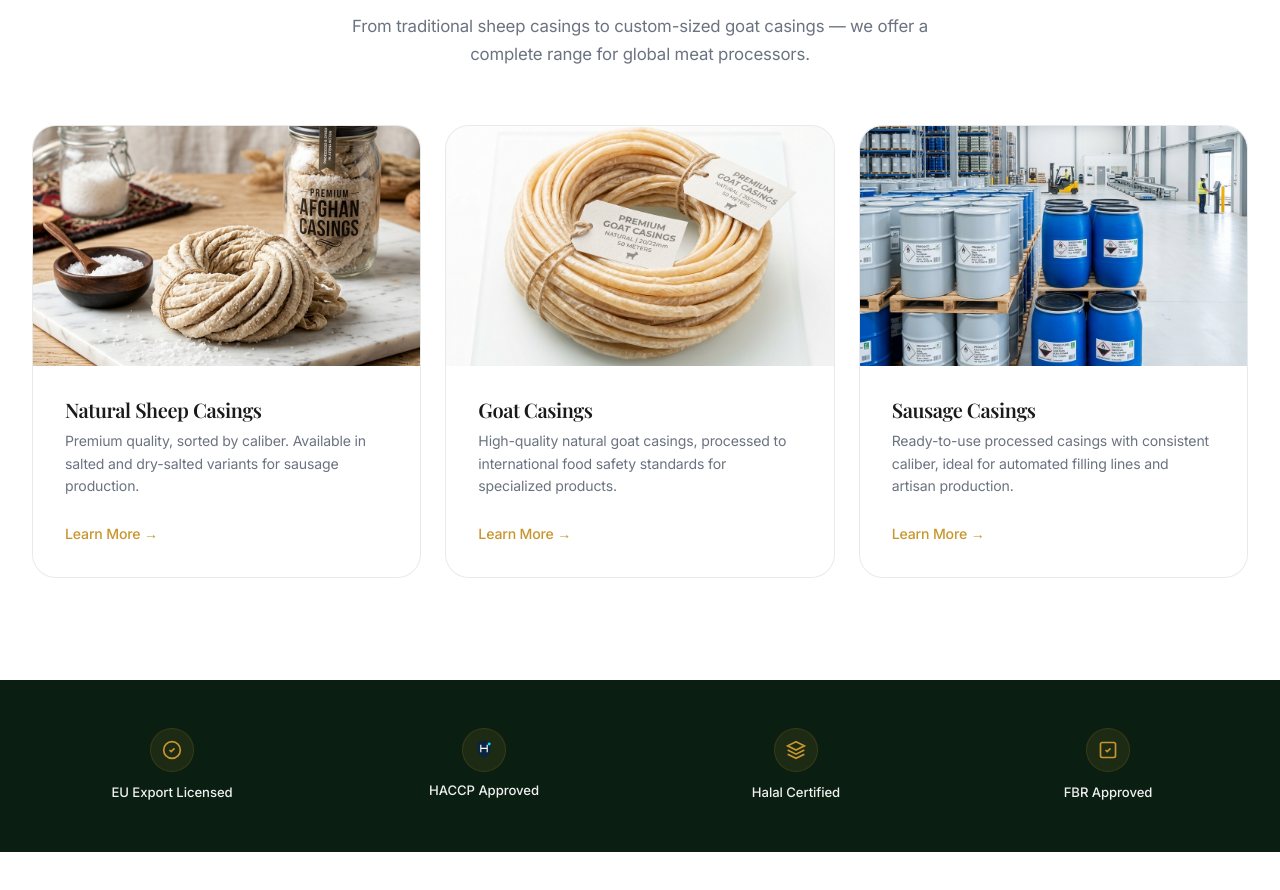
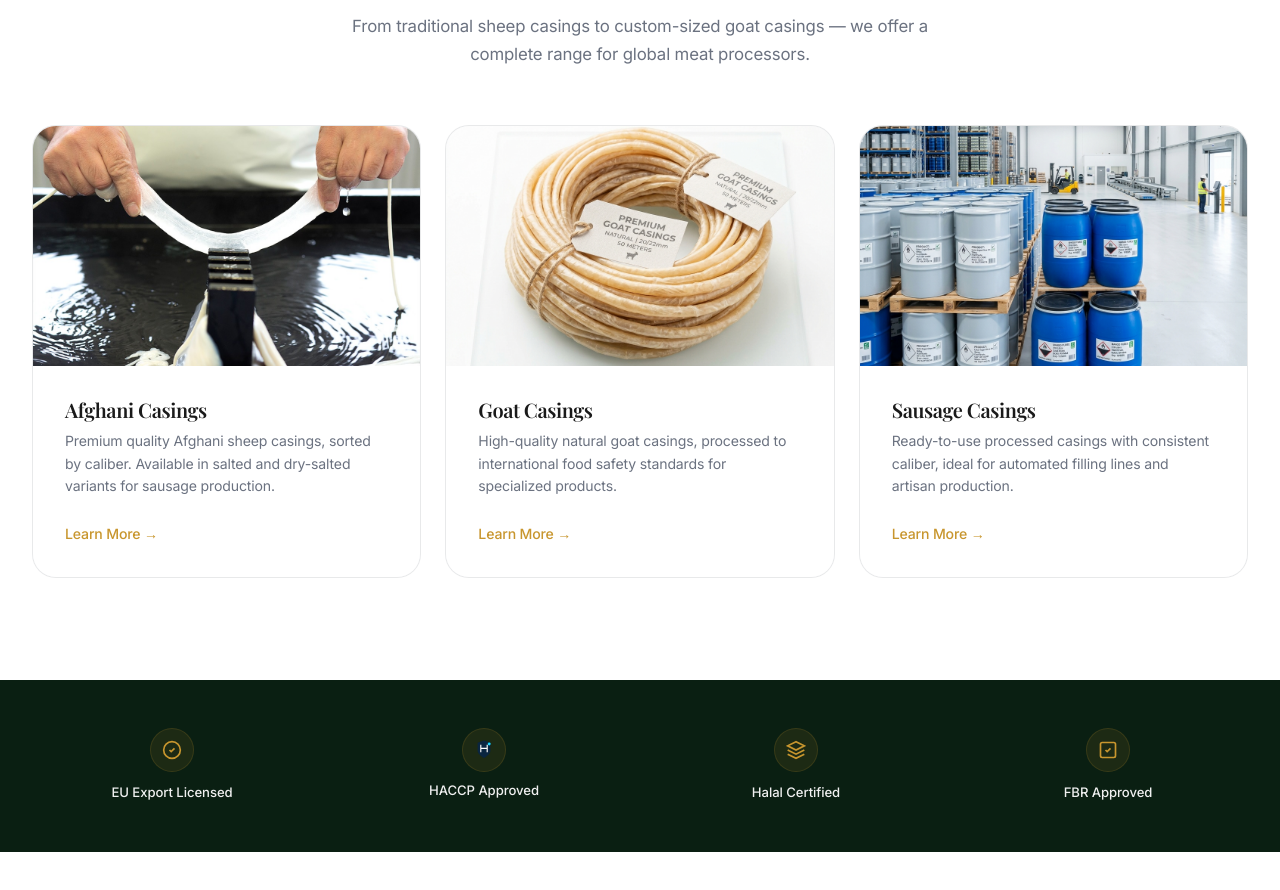
Before and after one commit to shahidenterprises/shahid-enterprises-2.0, a Next.js app: page / in a window 1280 px wide. Shown: the part 1880-2770 px from the top of the page. Built offline with nearby package versions, Linux system fonts and the light colour scheme; no server answers; a web font is replaced by a local one.

Commit message:
feat: add Afghani Casings photo, rename card on homepage and products page

```diff
--- a/src/app/page.tsx
+++ b/src/app/page.tsx
@@ -183,11 +183,11 @@ export default function HomePage() {
             <AnimatedSection delay={0}>
               <Link href="/products" className={styles.productCard}>
                 <div className={styles.productCardImage}>
-                  <Image src="/images/afghani_sheep.png" alt="High-quality natural sheep casings processed for European export" fill sizes="(max-width: 1024px) 100vw, 33vw" />
+                  <Image src="/images/afghani_casings.jpg" alt="Premium Afghani sheep casings being processed — natural casings for European and Gulf export" fill sizes="(max-width: 1024px) 100vw, 33vw" />
                 </div>
                 <div className={styles.productCardContent}>
-                  <h3>Natural Sheep Casings</h3>
-                  <p>Premium quality, sorted by caliber. Available in salted and dry-salted variants for sausage production.</p>
+                  <h3>Afghani Casings</h3>
+                  <p>Premium quality Afghani sheep casings, sorted by caliber. Available in salted and dry-salted variants for sausage production.</p>
                   <span className={styles.productCardLink}>Learn More →</span>
                 </div>
               </Link>
--- a/src/app/products/page.tsx
+++ b/src/app/products/page.tsx
@@ -33,7 +33,7 @@ const products = [
       'Consistent length and caliber uniformity',
       'EU and Halal compliant processing',
     ],
-    image: '/images/afghani_sheep.png',
+    image: '/images/afghani_casings.jpg',
   },
   {
     title: 'Goat Casings',
@@ -71,7 +71,7 @@ export default function ProductsPage() {
       <section className={heroStyles.pageHero}>
         <div className={heroStyles.heroBg}>
           <Image
-            src="/images/afghani_sheep.png"
+            src="/images/afghani_casings.jpg"
             alt="Comprehensive catalog of premium natural sheep and goat casings for international export"
             fill
             priority
```
Also changed, not shown: public/images/afghani_casings.jpg (added).
